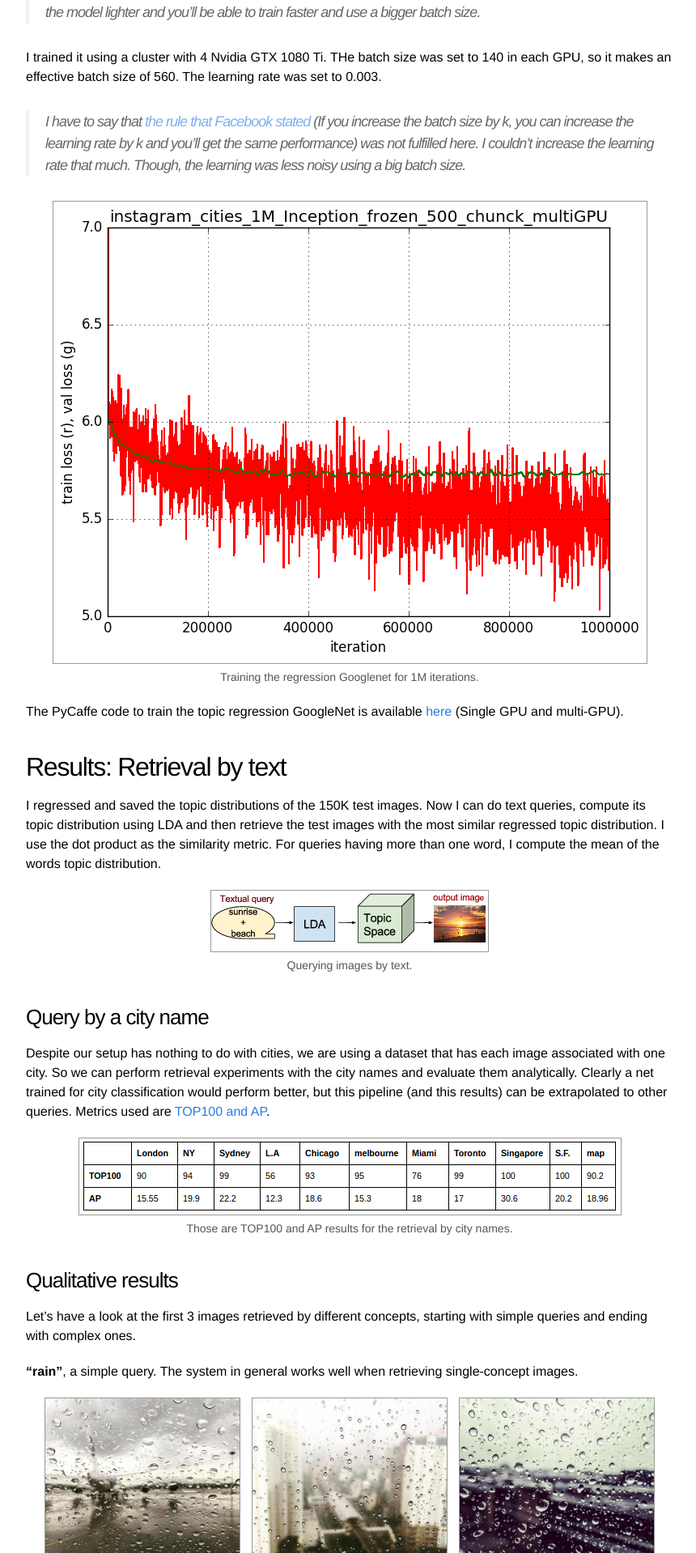
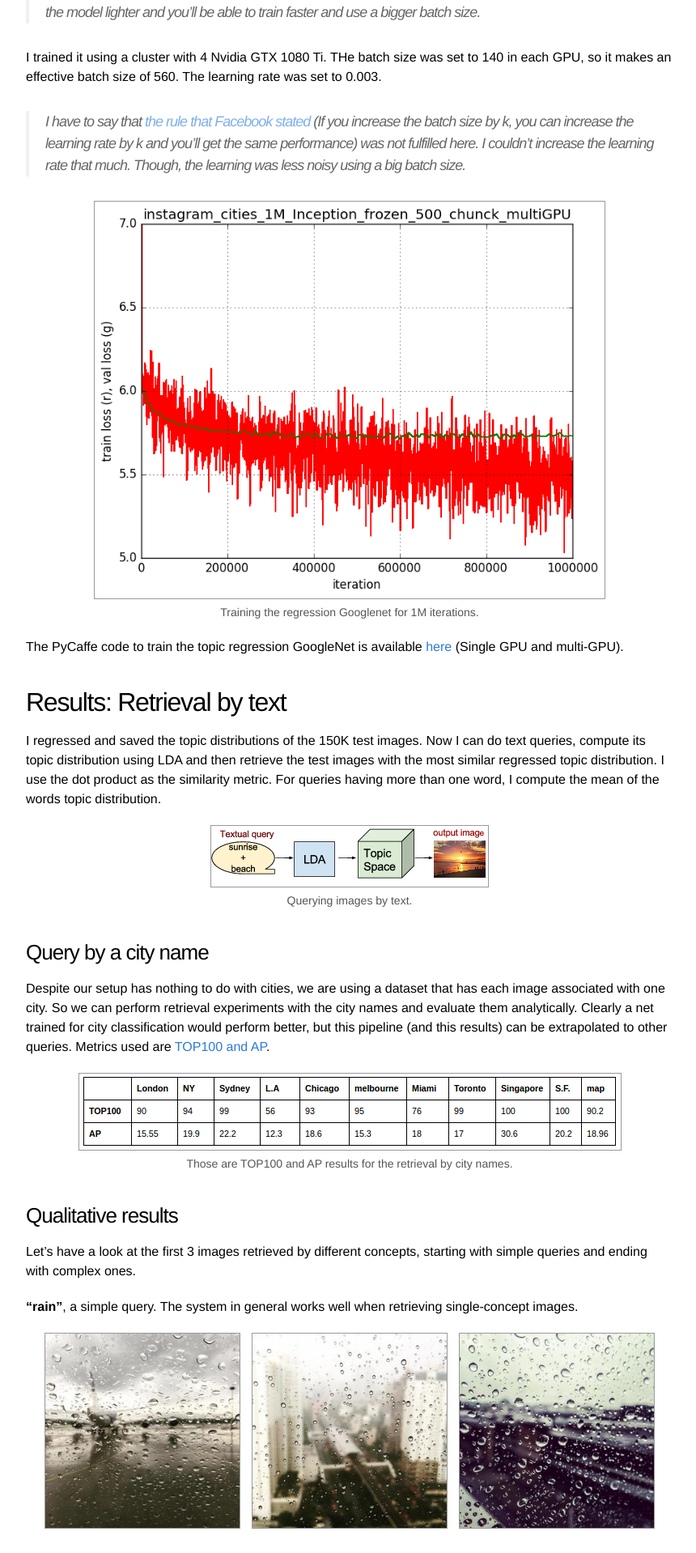
Before and after one commit to gombru/gombru.github.io, a Jekyll site: the page built from _posts/2017-06-30-phd.markdown, in a window 1280 px wide. Shown: the part 2712-4630 px from the top of the page at 81% size, without its empty margins (208-1068 px from the left). Built offline with Jekyll 4.4.1, drawn with Linux system fonts in a browser that asks for light colours.

Commit message:
learning inatatopic post

```diff
--- a/_posts/2017-06-30-phd.markdown
+++ b/_posts/2017-06-30-phd.markdown
@@ -82,7 +82,7 @@ I trained it using a cluster with 4 Nvidia GTX 1080 Ti. THe batch size was set t
 > I have to say that [the rule that Facebook stated](https://research.fb.com/publications/imagenet1kin1h/) (If you increase the batch size by k, you can increase the learning rate by k and you’ll get the same performance) was not fulfilled here. I couldn’t increase the learning rate that much. Though, the learning was less noisy using a big batch size.
 
 <div class="imgcap">
-<img src="/assets/instagram_topics/training.png">
+<img src="/assets/instagram_topics/training.png" height="490">
 	<div class="thecap">
 	Training the regression Googlenet for 1M iterations.
 	</div>
```
Also changed, not shown: 3 other files.
